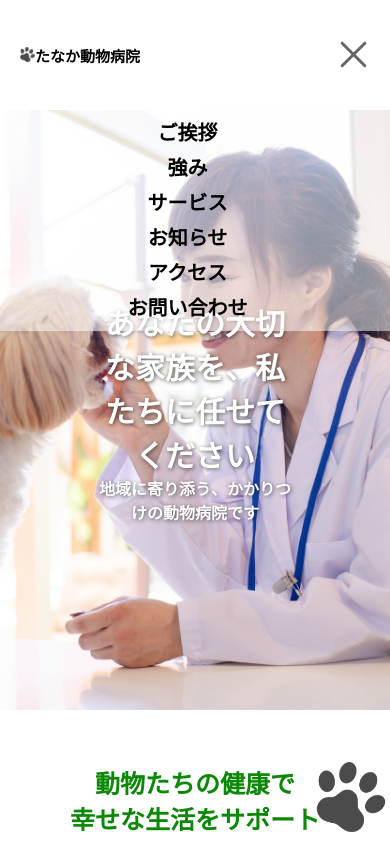
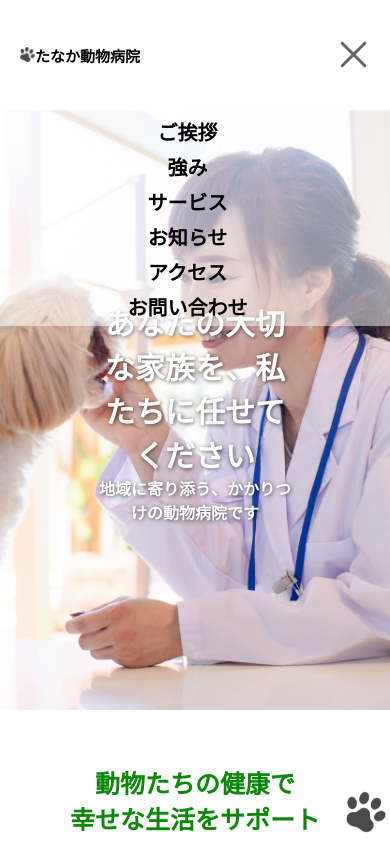
Before and after one commit to y-programing/animal-hospital, a plain HTML site: page index.html in a window 390 px wide. Both pictures are taken after a click on the element 352 px from the left and 55 px from the top of the page. Shown: the top 844 px of the page. Drawn offline with nearby package versions, Linux system fonts and the light colour scheme.

Commit message:
レスポンシブのナビゲーションとトップへ戻るボタンのサイズを変更

```diff
--- a/script.js
+++ b/script.js
@@ -1,10 +1,22 @@
 // ハンバーガーメニュー
-    $(function() {
-            $("#drawer_toggle").click(function() {
-            $(this).toggleClass('open');
-            $("#global_nav").slideToggle();
-        });
-    });
+    // $(function() {
+    //         $("#drawer_toggle").click(function() {
+    //         $(this).toggleClass('open');
+    //         $("#global_nav").slideToggle();
+    //     });
+    // });
+const hambergur = document.querySelector("#drawer_toggle")
+const GlobalNavigation = document.querySelector("#global_nav")
+
+hambergur.addEventListener("click", function() {
+    hambergur.classList.toggle('open')
+  GlobalNavigation.classList.toggle('open')
+  if(hambergur.classList.contains("open")){
+    GlobalNavigation.style.height = GlobalNavigation.scrollHeight + 'px'
+  } else {
+   GlobalNavigation.style.height = "0"
+  }
+});
 
 // トップへ戻るボタン
 const ButtonToTop = document.querySelector(".c-topbtn")
--- a/style.css
+++ b/style.css
@@ -538,10 +538,18 @@ div#drawer_toggle {
   #global_nav {
     display: none;
     width: 100%;
-    height: 250px;
+    /* height: 250px; */
     margin-top: 59px;
     margin-right: 0;
     background: rgba(255, 255, 255, 0.5);
+    z-index: 100;
+    height: 0;
+    overflow: hidden;
+    transition: height 0.3s ease;
+  }
+
+  #global_nav.open {
+    display: block;
   }
 
   .health-h2 {
@@ -704,6 +712,11 @@ div#drawer_toggle {
     height: 25px;
   }
 
+  .c-topbtn__img {
+  width: 40px;
+  height: 40px;
+  }
+
   header nav {
     display: inline-block;
     position: absolute;
@@ -758,8 +771,4 @@ div#drawer_toggle {
   #drawer_toggle {
     display:inline-block;
   }
-
-  #global_nav {
-  z-index: 100;
-  }
 }
```
